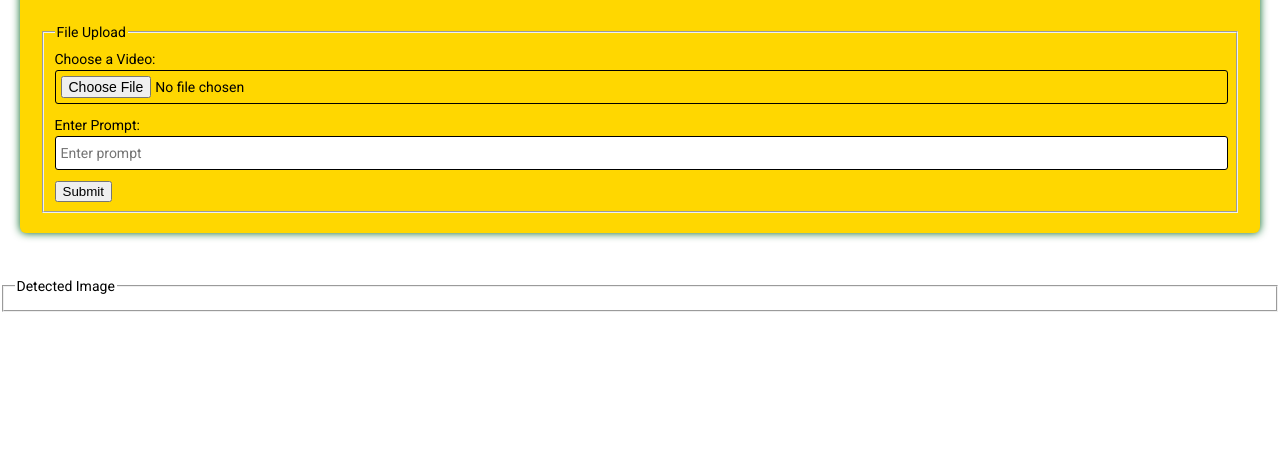
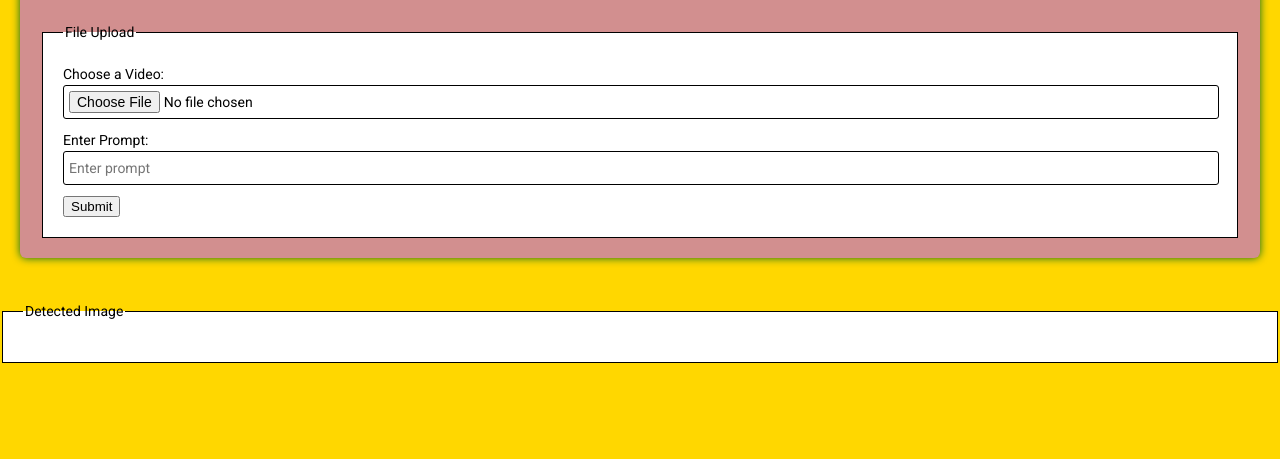
Before and after one commit to HARSHANKUMARHRK/RJPOLICE_HACK_1536_Pip-Install-TeamName_3, a Flask app: page /frames in a window 1280 px wide. Shown: the part 341-800 px from the top of the page. Run offline with Flask 3, Linux system fonts and the light colour scheme; some libraries are stand-ins or nearby versions.

Commit message:
backend connected

```diff
--- a/templates/frame.html
+++ b/templates/frame.html
@@ -8,22 +8,35 @@
     <link rel="stylesheet" href="https://use.fontawesome.com/releases/v5.5.0/css/all.css" integrity="sha384-B4dIYHKNBt8Bc12p+WXckhzcICo0wtJAoU8YZTY5qE0Id1GSseTk6S+L3BlXeVIU" crossorigin="anonymous">
     <style>
       html, body {
-      min-height: 100%;
+        min-height: 100%;
+        margin: 0;
+        font-family: Roboto, Arial, sans-serif;
+       font-size: 14px;
+        color: #000000;
+        line-height: 22px;
+        background-color: #FFD700;
+        background-size: contain;
       }
       body, div, form, input, select, textarea, label, p {
-      padding: 0;
+
+
       margin: 0;
-      outline: none;
       font-family: Roboto, Arial, sans-serif;
       font-size: 14px;
       color: #000000;
       line-height: 22px;
+
+      }
+      fieldset {
+      background-color: #ffffff;
+      border: 1px solid #000000;
+      padding: 20px;
       }
       h1 {
       position: absolute;
       margin: 0;
       font-size: 40px;
-      color: #FFD700;
+      color: #ffffff;
       z-index: 2;
  line-height: 83px;
       }
@@ -42,7 +55,7 @@
       width: 100%;
       padding: 20px;
       border-radius: 6px;
-      background: #FFD700;
+      background: #d28f8f;
       box-shadow: 0 0 8px #006622;
       }
       .banner {
```
Also changed, not shown: static/img/download (2).jpeg (added).
